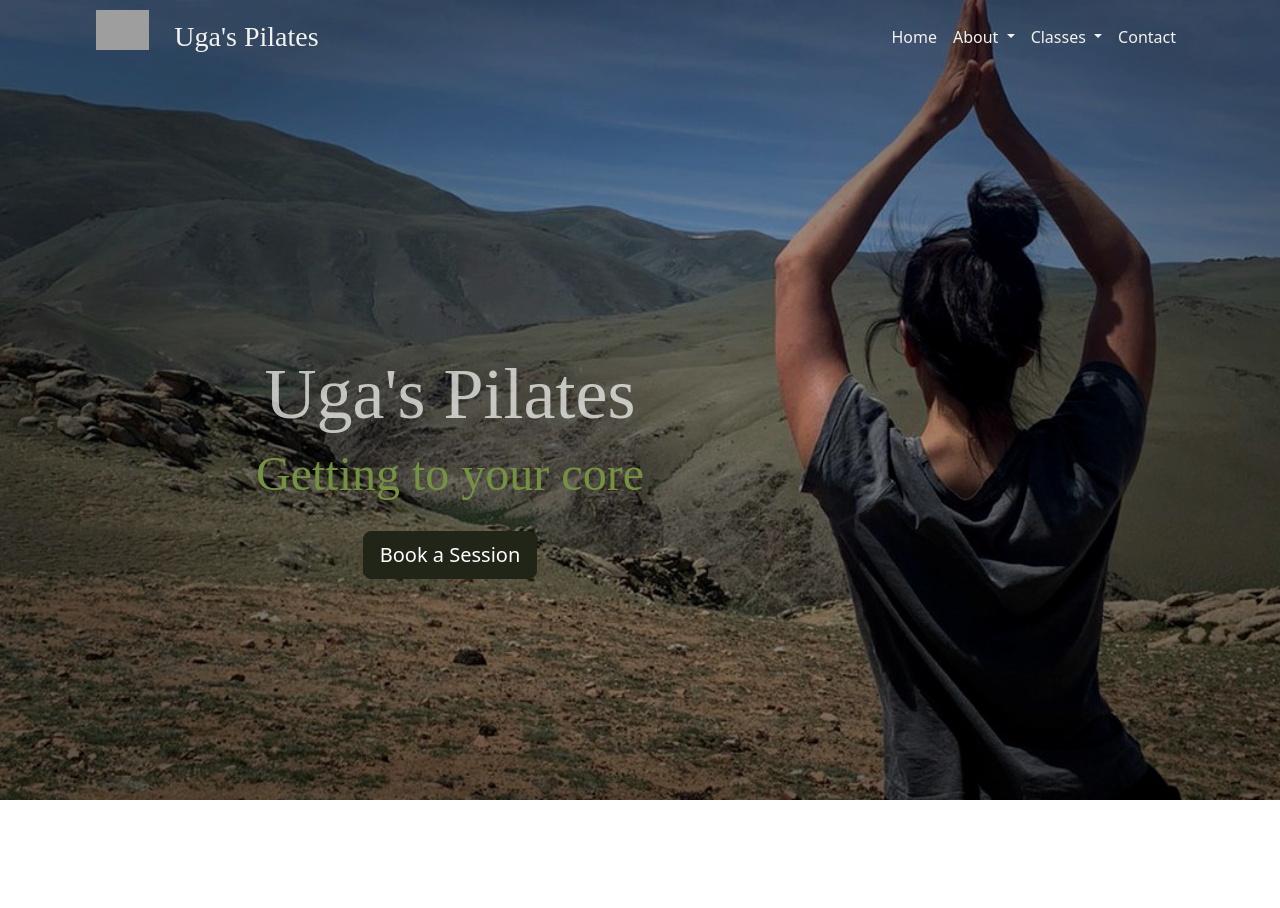
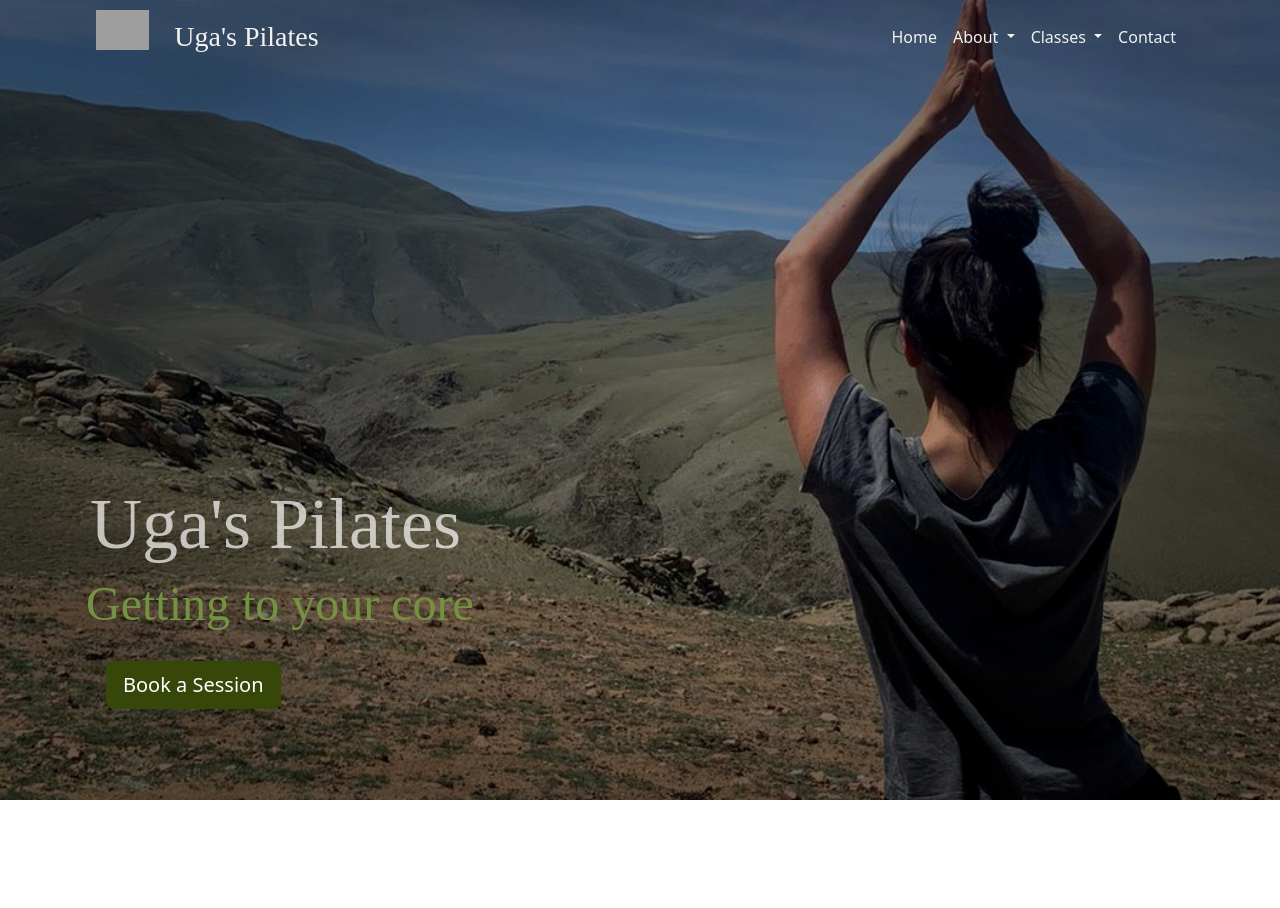
Before and after one commit to martijnnieuwland/ugas_pilates, a Django app: page / in a window 1280 px wide. Shown: the top 908 px of the page. Run offline with Django 5.2, Linux system fonts and the light colour scheme; parts of the project's set-up code (start-up, migrations or seed data) failed here and were passed over; some libraries are stand-ins or nearby versions; some web fonts are replaced; grey boxes are pictures that could not be loaded.

Commit message:
Hero positioning

```diff
--- a/templates/ugas_pilates/index.html
+++ b/templates/ugas_pilates/index.html
@@ -3,41 +3,38 @@
 <link
   rel="icon"
   type="image/svg+xml"
-  href="{% static 'ugas_pilates/images/logo-green-grey.svg' %}"
+  href="{% static 'ugas_pilates/images/logo-primary-altlight-outline.svgj' %}"
 />
-{% endblock %} {% block landing %}
+{% endblock %}
+
+{% block landing %}
 <!-- LANDING -->
 <div id="landing">
-  <div class="bg-image d-flex justify-content-center align-items-center">
+  <div class="bg-image d-flex">
     <div class="bg-overlay"></div>
   </div>
 </div>
-{% endblock landing %} {% block nav_id %}home-nav{% endblock nav_id %}
-{% block toggler_theme %}dark{% endblock toggler_theme %} {% block content %}
+{% endblock landing %}
+
+{% block nav_id %}home-nav{% endblock nav_id %}
+
+{% block toggler_theme %}dark{% endblock toggler_theme %}
+
+{% block content %}
 <!-- Text on top of background image -->
-<div
-  class="min-vh-100 position-relative container-fluid d-flex justify-content-center"
-  id="hero"
->
-  <div
-    class="container content text-center position-absolute top-50 start-50 translate-middle"
-  >
-    <div class="row">
-      <div class="col col-12 col-lg-8">
+<div class="container vh-100 position-relative">
+  <div id="hero" class="row h-auto">
+    <div class="col text-center text-md-start">
       <h1 class="display-2 m-2 text-altlight opacity-75">Uga's Pilates</h1>
-        {% comment %}
-        <h5 class="display-5 m-1 text-secondary">True pilates</h5>
-        {% endcomment %}
       <h6 class="display-5 m-1 text-secondary">{{ heading }}</h6>
       <a
         href="{% url 'contact' %}"
-          class="btn btn-altdark btn-lg m-4 fw-lighter"
+        class="btn btn-primary btn-lg m-4 fw-lighter"
       >
         Book a Session
       </a>
     </div>
-      <div class="col col-lg-4"></div>
-    </div>
+    {% comment %} <div class="col col-lg-4"></div> {% endcomment %}
   </div>
 </div>
 
--- a/ugas_pilates/static/ugas_pilates/css/style.css
+++ b/ugas_pilates/static/ugas_pilates/css/style.css
@@ -76,6 +76,8 @@ ul {
   height: 100vh;
   width: 100%;
   position: fixed;
+  top: 0px;
+  left: 0px;
   z-index: -1;
 }
 
@@ -91,6 +93,7 @@ ul {
 
 #hero {
   position: relative;
+  top: 50%;
   z-index: 2;
   /* Ensure text is above the overlay */
 }
```
Lines whose indentation alone changed are shown as unchanged.
